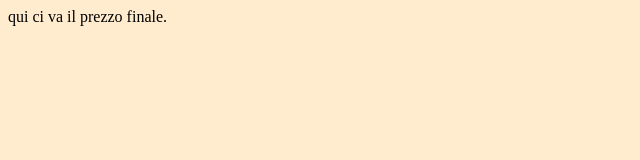
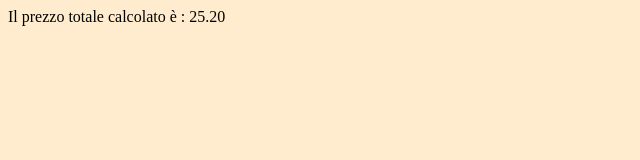
Before and after one commit to ALANOMAM/js-biglietto-treno, a plain HTML site: page index.html in a window 1280 px wide. Shown: the full height of the page, 0-640 px from the left. Drawn offline with Linux system fonts and the light colour scheme.

Commit message:
aggiunto la componenti delle due ciffre dicimali dopo lo zero nella logica

```diff
--- a/index.html
+++ b/index.html
@@ -9,7 +9,7 @@
 <body>
 
 
-  <div class="prezzo">
+  <div id="finalCost">
     qui ci va il prezzo finale.
   </div>
 
--- a/index.js
+++ b/index.js
@@ -16,19 +16,22 @@ effettuare dei controlli per capire se l'utente ha inserito correttamente il num
 
  /*let age = prompt("Inserire l'età");
  let distance = prompt("inserire il numero di km");*/
-  let age = 30;
+  let age = 90;
   let distance = 200;
  let fullPrice = 0.21 * distance;
  let price;
 
  if(age < 18){
      price = fullPrice - ((20/100) * fullPrice);
+     document.getElementById("finalCost").innerHTML = "Il prezzo totale calcolato è : "+price.toFixed(2);
      console.log(price);
  } else if(age > 65){
     price = fullPrice - ((40/100) * fullPrice);
+    document.getElementById("finalCost").innerHTML = "Il prezzo totale calcolato è : "+price.toFixed(2);
     console.log(price);
 
  } else{
    price = fullPrice;
+   document.getElementById("finalCost").innerHTML = "Il prezzo totale calcolato è : "+price.toFixed(2);
     console.log(price);
  }
```
